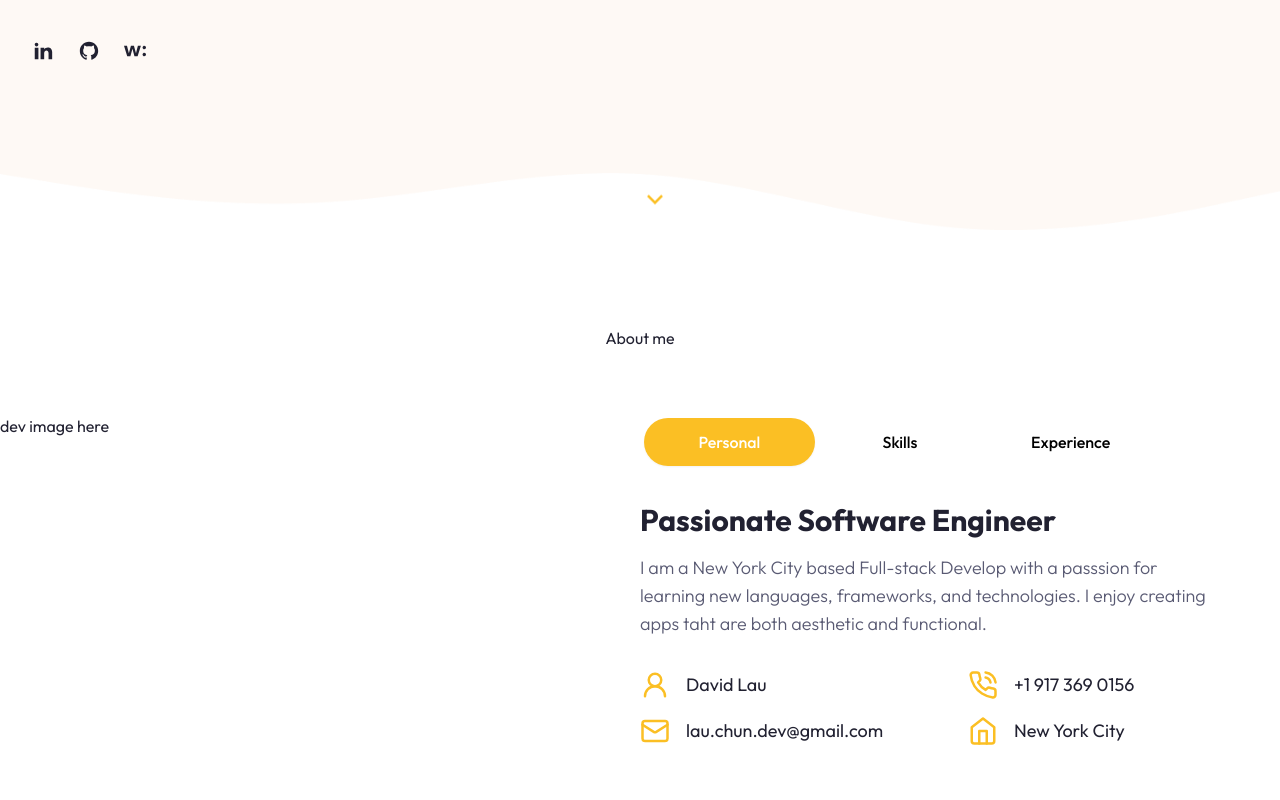
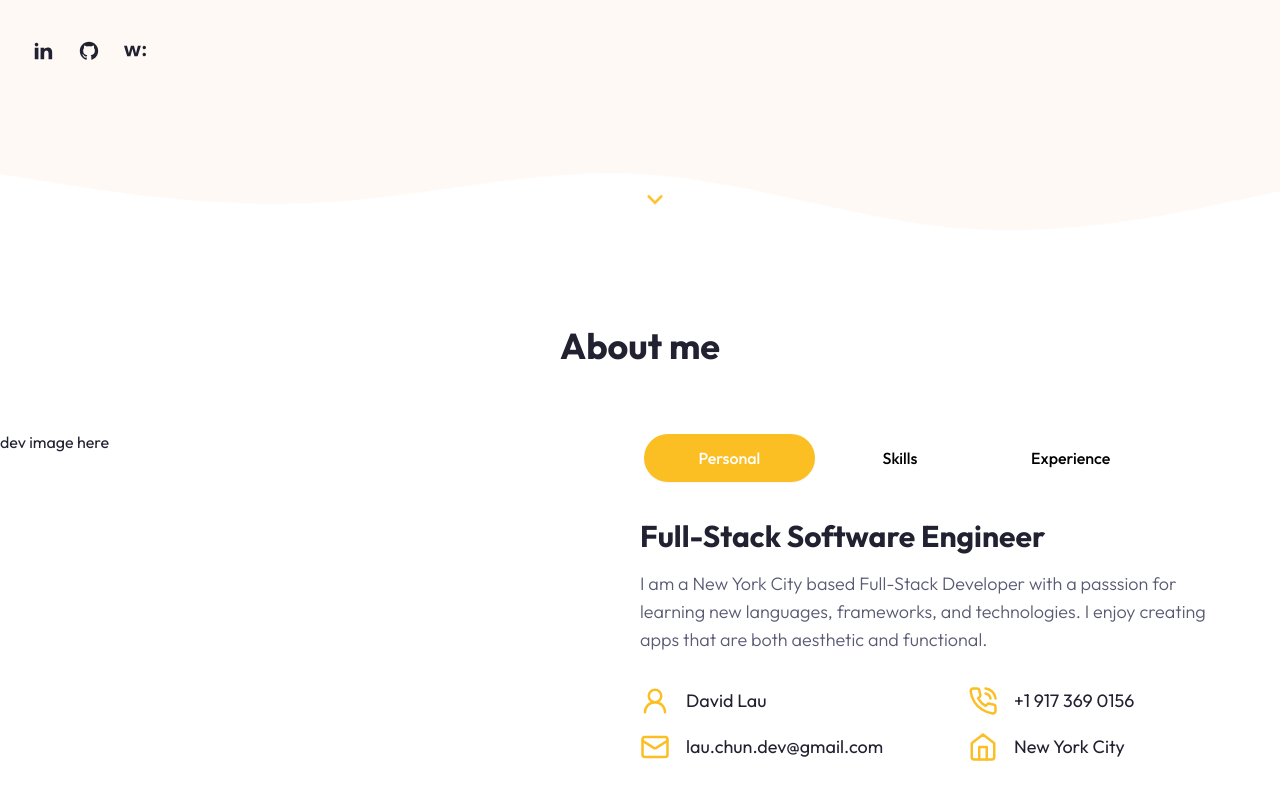
Before and after one commit to dlaucodes/devlau, a Next.js app: page / in a window 1280 px wide. Shown: the part 530-1330 px from the top of the page. Built offline with nearby package versions, Linux system fonts and the light colour scheme.

Commit message:
about section

```diff
--- a/app/globals.css
+++ b/app/globals.css
@@ -84,6 +84,6 @@
   @apply text-muted-foreground text-lg mb-8 font-light;
 }
 
-/* .section-title {
-  @apply text-4xl font-bold relative w-max flex items-center justify-between before:dark:bg-dots-dark.svg before:bg-center before:w-[24px] before:h-[24px];
-}  */
+.section-title {
+  @apply text-4xl font-bold relative w-max flex items-center justify-between;
+}
--- a/components/About.tsx
+++ b/components/About.tsx
@@ -81,11 +81,11 @@ const About = () => {
             <div className="text-lg mt-12 xl:mt-8">
               <TabsContent value="personal">
                 <div className="text-center xl:text-left">
-                  <h3 className="h3 mb-4">Passionate Software Engineer</h3>
+                  <h3 className="h3 mb-4">Full-Stack Software Engineer</h3>
                   <p className="subtitle max-w-xl max-auto xl:mx-0">
-                    I am a New York City based Full-stack Develop with a
+                    I am a New York City based Full-Stack Developer with a
                     passsion for learning new languages, frameworks, and
-                    technologies. I enjoy creating apps taht are both aesthetic
+                    technologies. I enjoy creating apps that are both aesthetic
                     and functional.
                   </p>
                   <div className="grid xl:grid-cols-2 gap-4 mb-12">
@@ -111,12 +111,11 @@ const About = () => {
                       className="flex items-center gap-x-4 mx-4 xl:mx:0"
                       key={index}
                     >
-                      <div>{item.title}</div>
                       <div className="items-center mx-2 flex flex-col">
                         <ul>
-                          <li>{item.data.company}</li>
-                          <li>{item.data.role}</li>
-                          <li>{item.data.years}</li>
+                          <li className="text-primary">{item.data.company}</li>
+                          <li className='text-muted-foreground'>{item.data.role}</li>
+                          <li className='text-muted-foreground'>{item.data.years}</li>
                         </ul>
                       </div>
                     </div>
```
